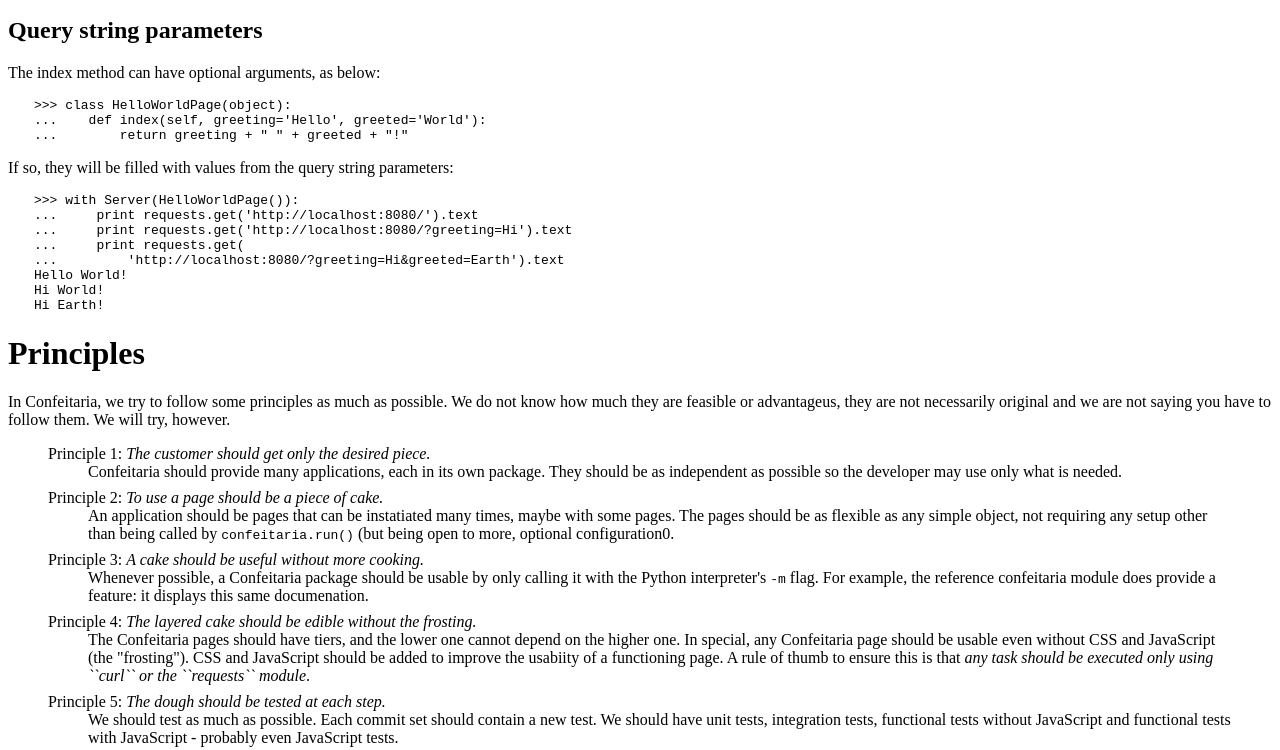
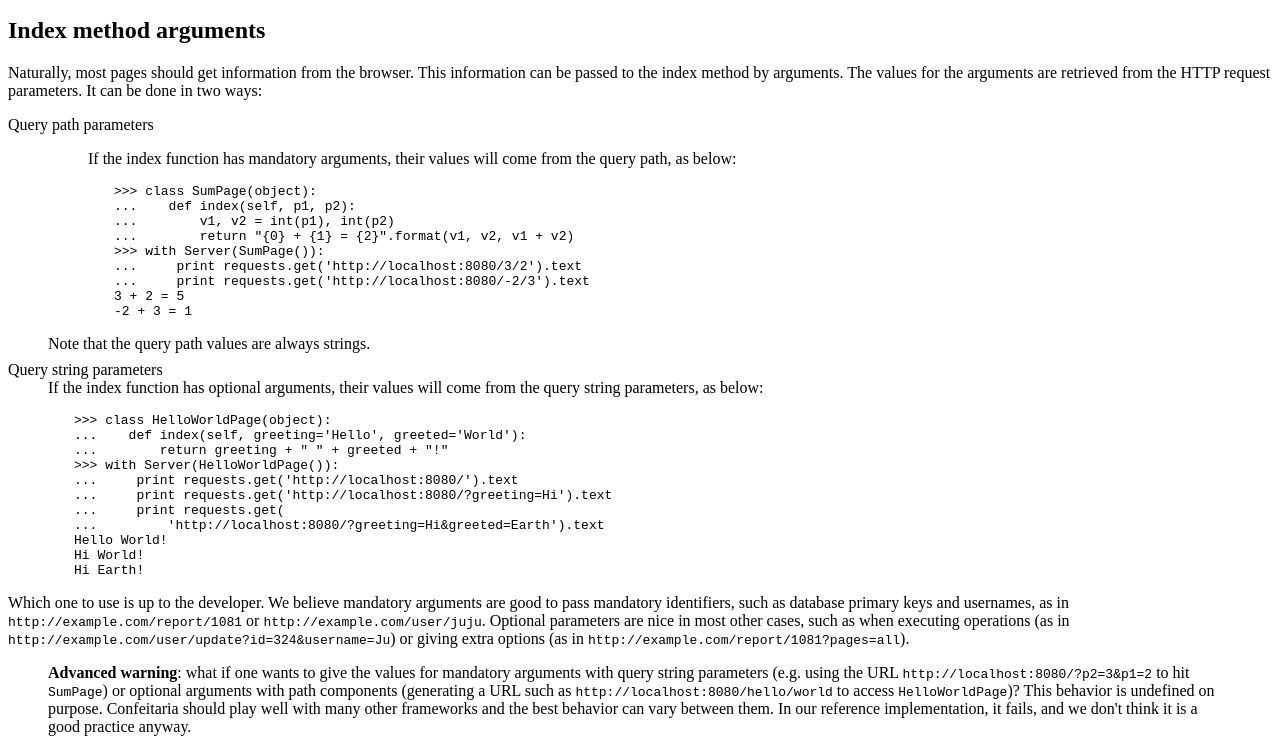
Before and after one commit to confeitaria/confeitaria, a plain HTML site: page confeitaria/doc/index.html in a window 1280 px wide. Shown: the part 1125-1875 px from the top of the page. Drawn offline with Linux system fonts and the light colour scheme.

Commit message:
#11 Documenting index method arguments

```diff
--- a/confeitaria/doc/index.html
+++ b/confeitaria/doc/index.html
@@ -431,16 +431,37 @@ a subpage
 another subpage
 </pre>
 </div>
-<div class="section" id="query-string-parameters">
-<h2>Query string parameters</h2>
-<p>The index method can have optional arguments, as below:</p>
+<div class="section" id="index-method-arguments">
+<h2>Index method arguments</h2>
+<p>Naturally, most pages should get information from the browser. This information
+can be passed to the index method by arguments. The values for the arguments are
+retrieved from the HTTP request parameters. It can be done in two ways:</p>
+<dl class="docutils">
+<dt>Query path parameters</dt>
+<dd><blockquote class="first">
+<p>If the index function has mandatory arguments, their values will come
+from the query path, as below:</p>
 <pre class="literal-block">
+&gt;&gt;&gt; class SumPage(object):
+...    def index(self, p1, p2):
+...        v1, v2 = int(p1), int(p2)
+...        return &quot;{0} + {1} = {2}&quot;.format(v1, v2, v1 + v2)
+&gt;&gt;&gt; with Server(SumPage()):
+...     print requests.get('http://localhost:8080/3/2').text
+...     print requests.get('http://localhost:8080/-2/3').text
+3 + 2 = 5
+-2 + 3 = 1
+</pre>
+</blockquote>
+<p class="last">Note that the query path values are always strings.</p>
+</dd>
+<dt>Query string parameters</dt>
+<dd><p class="first">If the index function has optional arguments, their values will come
+from the query string parameters, as below:</p>
+<pre class="last literal-block">
 &gt;&gt;&gt; class HelloWorldPage(object):
 ...    def index(self, greeting='Hello', greeted='World'):
 ...        return greeting + &quot; &quot; + greeted + &quot;!&quot;
-</pre>
-<p>If so, they will be filled with values from the query string parameters:</p>
-<pre class="literal-block">
 &gt;&gt;&gt; with Server(HelloWorldPage()):
 ...     print requests.get('http://localhost:8080/').text
 ...     print requests.get('http://localhost:8080/?greeting=Hi').text
@@ -450,6 +471,24 @@ Hello World!
 Hi World!
 Hi Earth!
 </pre>
+</dd>
+</dl>
+<p>Which one to use is up to the developer. We believe mandatory arguments are
+good to pass mandatory identifiers, such as database primary keys and usernames,
+as in <tt class="docutils literal"><span class="pre">http://example.com/report/1081</span></tt> or <tt class="docutils literal"><span class="pre">http://example.com/user/juju</span></tt>.
+Optional parameters are nice in most other cases, such as when executing
+operations (as in <tt class="docutils literal"><span class="pre">http://example.com/user/update?id=324&amp;username=Ju</span></tt>)
+or giving extra options (as in <tt class="docutils literal"><span class="pre">http://example.com/report/1081?pages=all</span></tt>).</p>
+<blockquote>
+<strong>Advanced warning</strong>: what if one wants to give the values for mandatory
+arguments with query string parameters (e.g. using the URL
+<tt class="docutils literal"><span class="pre">http://localhost:8080/?p2=3&amp;p1=2</span></tt> to hit <tt class="docutils literal">SumPage</tt>) or optional
+arguments with path components (generating a URL such as
+<tt class="docutils literal"><span class="pre">http://localhost:8080/hello/world</span></tt> to access <tt class="docutils literal">HelloWorldPage</tt>)? This
+behavior is undefined on purpose. Confeitaria should play well with many
+other frameworks and the best behavior can vary between them. In our
+reference implementation, it fails, and we don't think it is a good practice
+anyway.</blockquote>
 </div>
 </div>
 <div class="section" id="principles">
```
Also changed, not shown: 1 other file.
